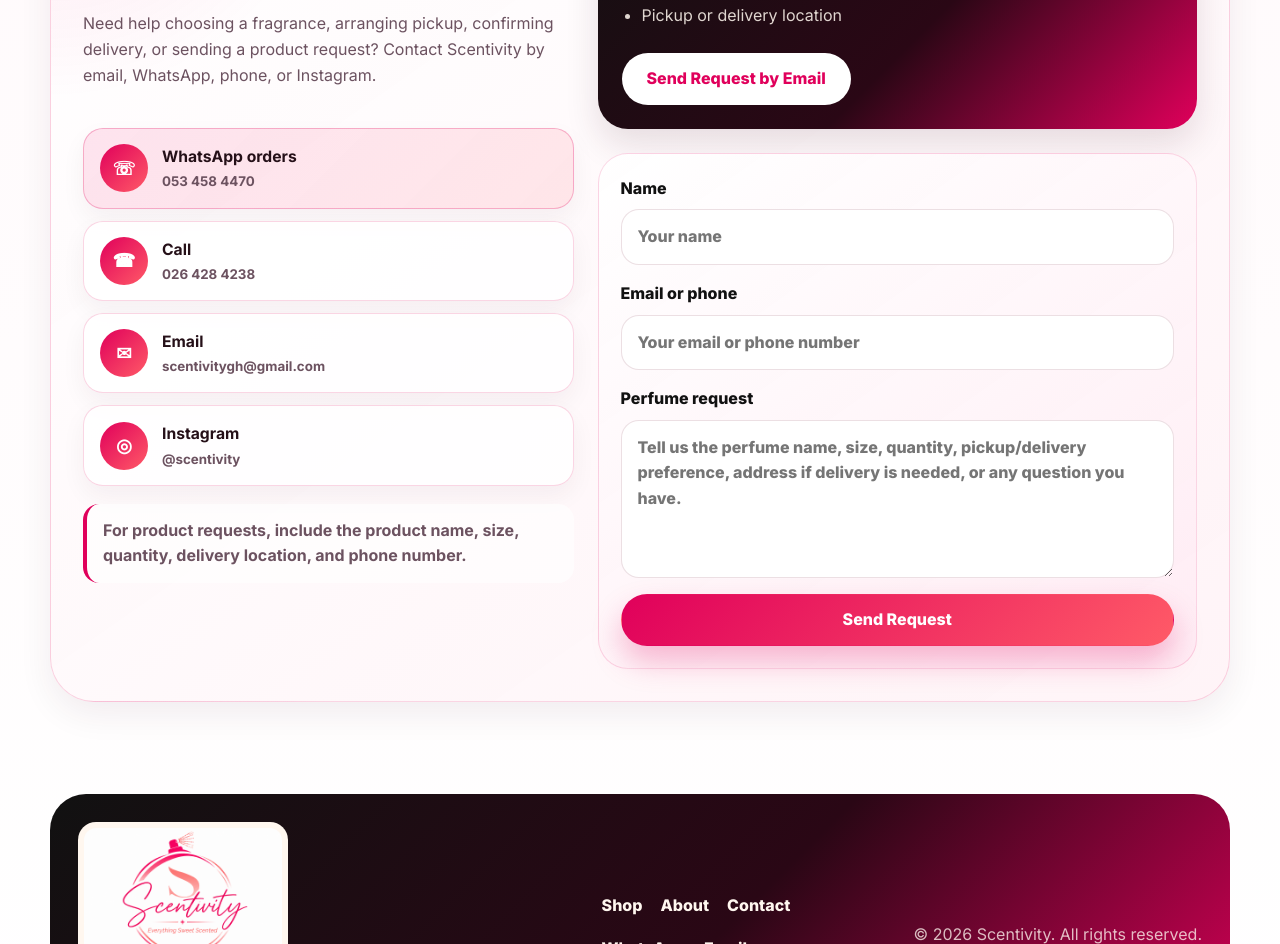
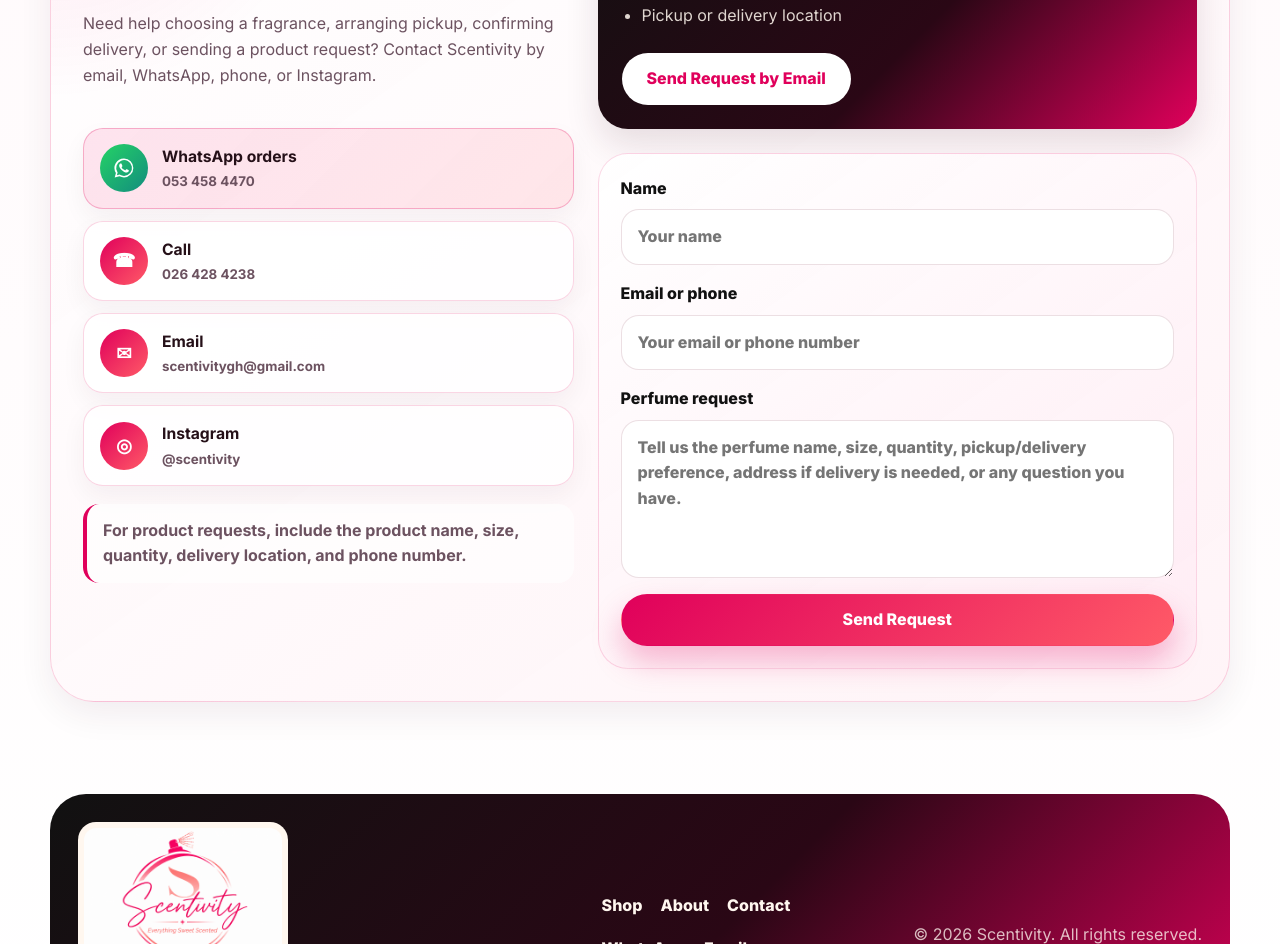
Before and after one commit to ckdarko/scentivity, a plain HTML site: page index.html in a window 1280 px wide. Shown: the part 5642-6586 px from the top of the page. Drawn offline with nearby package versions, Linux system fonts and the light colour scheme.

Commit message:
Add files via upload

```diff
--- a/index.html
+++ b/index.html
@@ -192,7 +192,11 @@
         <p>Need help choosing a fragrance, arranging pickup, confirming delivery, or sending a product request? Contact Scentivity by email, WhatsApp, phone, or Instagram.</p>
         <div class="contact-methods" aria-label="Scentivity contact details">
           <a class="contact-card highlight" href="https://wa.me/233534584470?text=Hello%20Scentivity%2C%20I%20would%20like%20to%20send%20a%20product%20request." target="_blank" rel="noreferrer">
-            <span class="contact-icon">☏</span>
+            <span class="contact-icon whatsapp-icon" aria-hidden="true">
+              <svg viewBox="0 0 32 32" focusable="false" role="img">
+                <path d="M16.04 3.2A12.72 12.72 0 0 0 5.21 22.6L3.6 28.8l6.35-1.66a12.69 12.69 0 0 0 6.09 1.55h.01A12.75 12.75 0 0 0 16.04 3.2Zm0 23.3h-.01a10.47 10.47 0 0 1-5.34-1.46l-.38-.23-3.76.99 1-3.67-.25-.38A10.52 10.52 0 1 1 16.04 26.5Zm5.77-7.88c-.32-.16-1.87-.92-2.16-1.03-.29-.11-.5-.16-.71.16-.21.32-.82 1.03-1.01 1.24-.18.21-.37.24-.69.08-.32-.16-1.35-.5-2.57-1.58-.95-.85-1.59-1.9-1.78-2.22-.18-.32-.02-.49.14-.65.14-.14.32-.37.48-.56.16-.19.21-.32.32-.53.11-.21.05-.4-.03-.56-.08-.16-.71-1.72-.98-2.36-.26-.62-.52-.54-.71-.55h-.61c-.21 0-.56.08-.85.4-.29.32-1.11 1.09-1.11 2.65s1.14 3.07 1.3 3.28c.16.21 2.24 3.42 5.43 4.79.76.33 1.35.52 1.81.67.76.24 1.46.21 2.01.13.61-.09 1.87-.76 2.13-1.5.26-.74.26-1.37.18-1.5-.08-.13-.29-.21-.61-.37Z"/>
+              </svg>
+            </span>
             <span><strong>WhatsApp orders</strong><small>053 458 4470</small></span>
           </a>
           <a class="contact-card" href="tel:+233264284238">
--- a/script.js
+++ b/script.js
@@ -169,9 +169,14 @@
 let activeSubCategory = 'all';
 
 const SCENTIVITY_EMAIL = 'scentivitygh@gmail.com';
+const SCENTIVITY_WHATSAPP = '233534584470';
 
 function buildEmailLink(subject, body) {
   return `mailto:${SCENTIVITY_EMAIL}?subject=${encodeURIComponent(subject)}&body=${encodeURIComponent(body)}`;
+}
+
+function buildWhatsAppLink(message) {
+  return `https://wa.me/${SCENTIVITY_WHATSAPP}?text=${encodeURIComponent(message)}`;
 }
 
 const productGrid = document.querySelector('#productGrid');
@@ -291,7 +296,7 @@
 Delivery address or pickup preference:
 Quantity:
 Additional notes:`;
-    const requestLink = buildEmailLink(`Product request: ${name}`, requestMessage);
+    const requestLink = buildWhatsAppLink(requestMessage);
     const buyButton = paymentLink
       ? `<a class="btn primary" href="${paymentLink}" target="_blank" rel="noreferrer">Buy now</a>`
       : '';
@@ -314,7 +319,7 @@
           </div>
           <p>${notes}</p>
           ${available
-            ? `<div class="product-actions">${buyButton}<a class="btn ghost" href="${requestLink}">Send Request</a></div>`
+            ? `<div class="product-actions">${buyButton}<a class="btn ghost" href="${requestLink}" target="_blank" rel="noreferrer">Send Request</a></div>`
             : `<span class="sold-out">Currently unavailable</span>`
           }
         </div>
--- a/styles.css
+++ b/styles.css
@@ -428,6 +428,16 @@
   font-weight: 900;
   font-size: 1.15rem;
 }
+
+.contact-icon svg {
+  width: 24px;
+  height: 24px;
+  fill: currentColor;
+  display: block;
+}
+.whatsapp-icon {
+  background: linear-gradient(135deg, #25d366, #128c7e);
+}
 .contact-card strong,
 .contact-card small { display: block; }
 .contact-card strong { font-size: .98rem; }
```
Also changed, not shown: 1 other file.
